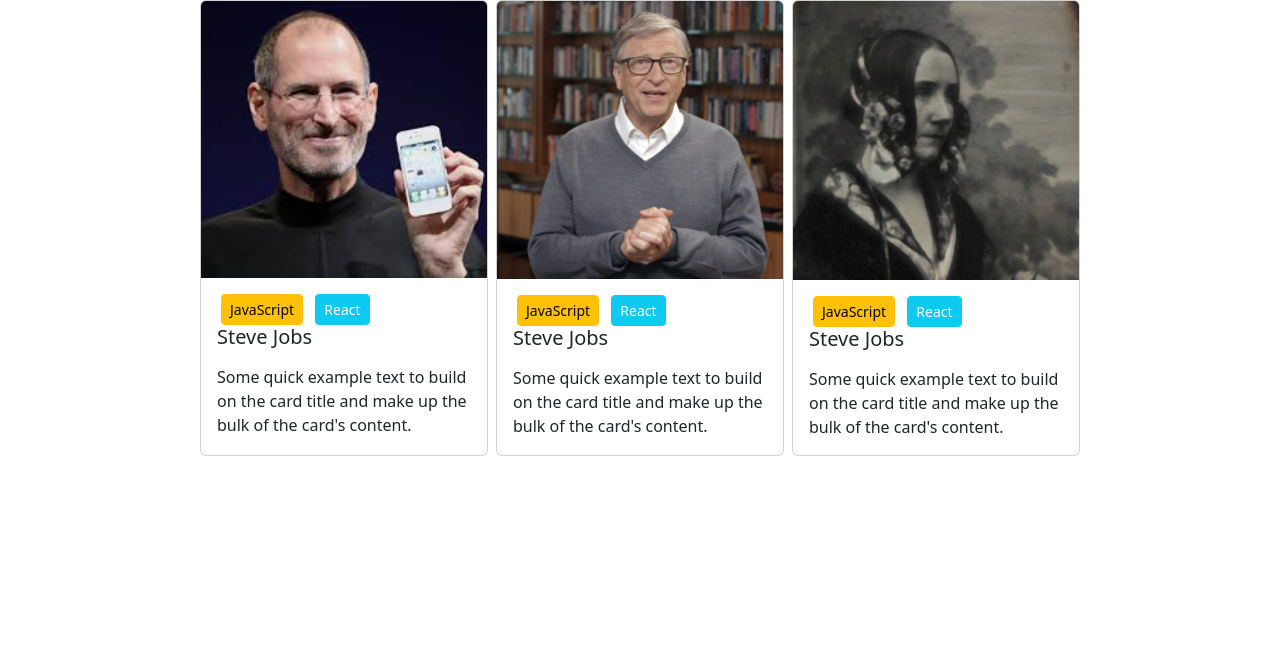
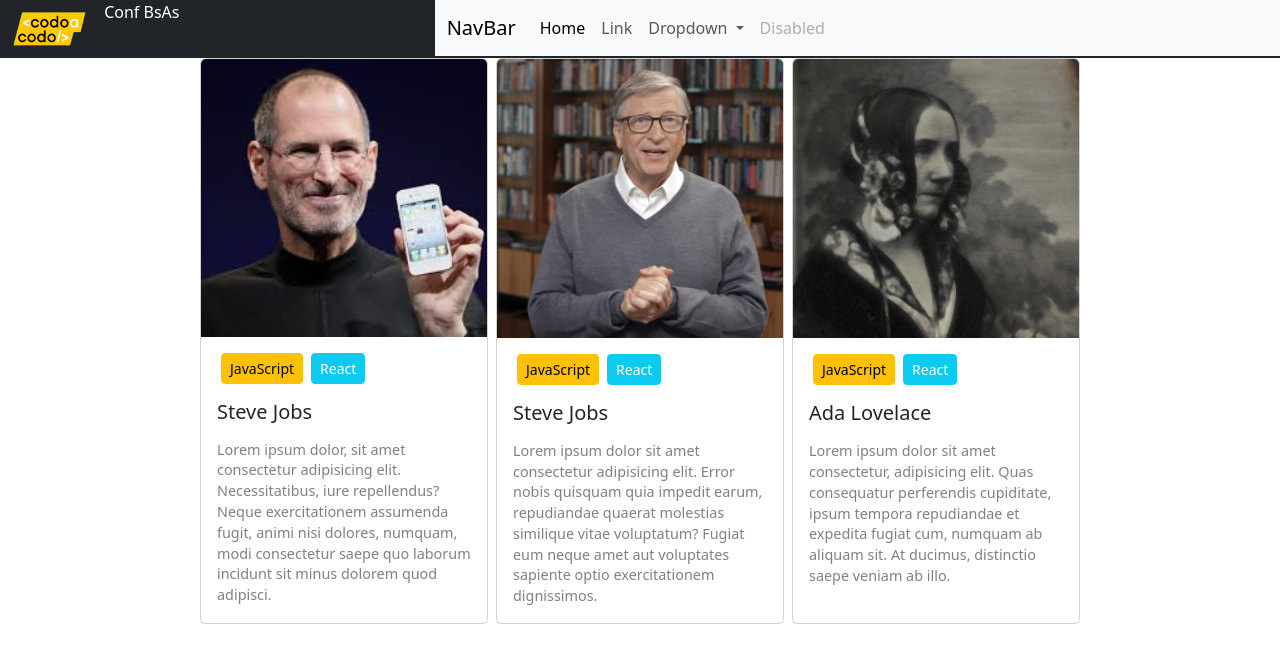
Before and after one commit to EugeBag/proyectophp, a plain HTML site: page index.html in a window 1280 px wide. Drawn offline with nearby package versions, Linux system fonts and the light colour scheme.

Commit message:
Cambios 20 de abril

```diff
--- /dev/null
+++ b/css/estilos.css
@@ -0,0 +1,10 @@
+.botones {
+    display: flex;
+    flex-direction: row;
+}
+
+.texto {
+    font-size: .9rem;
+    color: gray;
+    line-height: 1.3rem;
+}
--- a/index.html
+++ b/index.html
@@ -5,54 +5,110 @@
     <meta charset="UTF-8">
     <meta http-equiv="X-UA-Compatible" content="IE=edge">
     <meta name="viewport" content="width=device-width, initial-scale=1.0">
-    <title>Document</title>
+    <title>Trabajo Integrador</title>
 
     <link href="https://cdn.jsdelivr.net/npm/bootstrap@5.3.0-alpha3/dist/css/bootstrap.min.css" rel="stylesheet"
         integrity="sha384-KK94CHFLLe+nY2dmCWGMq91rCGa5gtU4mk92HdvYe+M/SXH301p5ILy+dN9+nJOZ" crossorigin="anonymous">
+        <link rel="stylesheet" href="css/estilos.css">
 
 </head>
 
 <body>
 
+    <!-- Menu -->
+    <div class="row bg-dark text-ligth">
+        <div class="col-4">
+            <a class="navbar-brand text-white" href="#" text-align>
+                <img src="images/codoacodo.png" alt="Logo" width="100" class="d-inline-block align-text-top">
+                Conf BsAs
+            </a>
+        </div>
 
+        <div class="col-8">
+            <nav class="navbar navbar-expand-md bg-light">
+                <div class="container-fluid">
+                    <a class="navbar-brand" href="#">NavBar</a>
+                    <button class="navbar-toggler" type="button" data-bs-toggle="collapse" data-bs-target="#navbarSupportedConten
+            " aria-controls="navbarSupportedContent" aria-expanded="false" aria-label="Toggle navigation">
+                        <span class="navbar-toggler-icon"></span>
+                    </button>
+                    <div class="collapse navbar-collapse" id="navbarSupportedContent">
+                        <ul class="navbar-nav me-auto mb-2 mb-lg-0">
+                            <li class="nav-item">
+                                <a class="nav-link active" aria-current="page" href="#">Home</a>
+                            </li>
+                            <li class="nav-item">
+                                <a class="nav-link" href="#">Link</a>
+                            </li>
+                            <li class="nav-item dropdown">
+                                <a class="nav-link dropdown-toggle" href="#" role="button" data-bs-toggle="dropdown"
+                                    aria-expanded="false">
+                                    Dropdown
+                                </a>
+                                <ul class="dropdown-menu">
+                                    <li><a class="dropdown-item" href="#">Action</a></li>
+                                    <li><a class="dropdown-item" href="#">Another action</a></li>
+                                    <li>
+                                        <hr class="dropdown-divider">
+                                    </li>
+                                    <li><a class="dropdown-item" href="#">Something else here</a></li>
+                                </ul>
+                            </li>
+                            <li class="nav-item">
+                                <a class="nav-link disabled">Disabled</a>
+                            </li>
+                        </ul>
+                    </div>
+                </div>
+            </nav>
+        </div>
+
+    </div>
+
+    <!--Oradores-->
 
     <div class="d-flex justify-content-center ">
-
         <div class="card mx-1" style="width: 18rem;">
-        <img src="./images/steve.jpg" class="card-img-top" alt="Steve">
+            <img src="./images/steve.jpg" class="card-img-top" alt="Steve" >
             <div class="card-body">
-            <a href="#" class="btn btn-sm btn-warning mx-1">JavaScript</a>
-            <a href="#" class="btn btn-sm btn-info text-white mx-1">React</a>
-
-            <h5 class="card-titl mb-3">Steve Jobs</h5>
-            <p class="card-text">Some quick example text to build on the card title and make up the bulk of the card's
-                content.</p>
+                <div class="d-flex">
+                    <a href="#" class="btn btn-sm btn-warning mx-1 mb-3">JavaScript</a>
+                    <a href="#" class="btn btn-sm btn-info text-white mx-1 mb-3">React</a>
+                </div>
+                <h5 class="card-title mb-3">Steve Jobs</h5>
+                <p class="card-text texto">Lorem ipsum dolor, sit amet consectetur adipisicing elit. Necessitatibus,
+                    iure repellendus? Neque exercitationem assumenda fugit, animi nisi dolores, numquam, modi
+                    consectetur saepe quo laborum incidunt sit minus dolorem quod adipisci.</p>
 
             </div>
         </div>
 
         <div class="card mx-1" style="width: 18rem;">
-        <img src="./images/bill.jpg" class="card-img-top" alt="Bill">
+            <img src="./images/bill.jpg" class="card-img-top" alt="Bill" >
             <div class="card-body">
-            <a href="#" class="btn btn-sm btn-warning mx-1">JavaScript</a>
-            <a href="#" class="btn btn-sm btn-info text-white mx-1">React</a>
-
-            <h5 class="card-titl mb-3">Steve Jobs</h5>
-            <p class="card-text">Some quick example text to build on the card title and make up the bulk of the card's
-                content.</p>
+                <div class="d-flex">
+                    <a href="#" class="btn btn-sm btn-warning mx-1 mb-3">JavaScript</a>
+                    <a href="#" class="btn btn-sm btn-info text-white mx-1 mb-3">React</a>
+                </div>
+                <h5 class="card-title mb-3">Steve Jobs</h5>
+                <p class="card-text texto">Lorem ipsum dolor sit amet consectetur adipisicing elit. Error nobis quisquam
+                    quia impedit earum, repudiandae quaerat molestias similique vitae voluptatum? Fugiat eum neque amet
+                    aut voluptates sapiente optio exercitationem dignissimos.</p>
 
             </div>
         </div>
 
         <div class="card mx-1" style="width: 18rem;">
-        <img src="./images/ada.jpeg" class="card-img-top" alt="Ada">
+            <img src="./images/ada.jpeg" class="card-img-top" alt="Ada" >
             <div class="card-body">
-            <a href="#" class="btn btn-sm btn-warning mx-1">JavaScript</a>
-            <a href="#" class="btn btn-sm btn-info text-white mx-1">React</a>
-
-            <h5 class="card-titl mb-3">Steve Jobs</h5>
-            <p class="card-text">Some quick example text to build on the card title and make up the bulk of the card's
-                content.</p>
+                <div class="d-flex">
+                    <a href="#" class="btn btn-sm btn-warning mx-1 mb-3">JavaScript</a>
+                    <a href="#" class="btn btn-sm btn-info text-white mx-1 mb-3">React</a>
+                </div>
+                <h5 class="card-title mb-3">Ada Lovelace</h5>
+                <p class="card-text texto">Lorem ipsum dolor sit amet consectetur, adipisicing elit. Quas consequatur
+                    perferendis cupiditate, ipsum tempora repudiandae et expedita fugiat cum, numquam ab aliquam sit. At
+                    ducimus, distinctio saepe veniam ab illo.</p>
 
             </div>
         </div>
```
Lines whose indentation alone changed are shown as unchanged.
